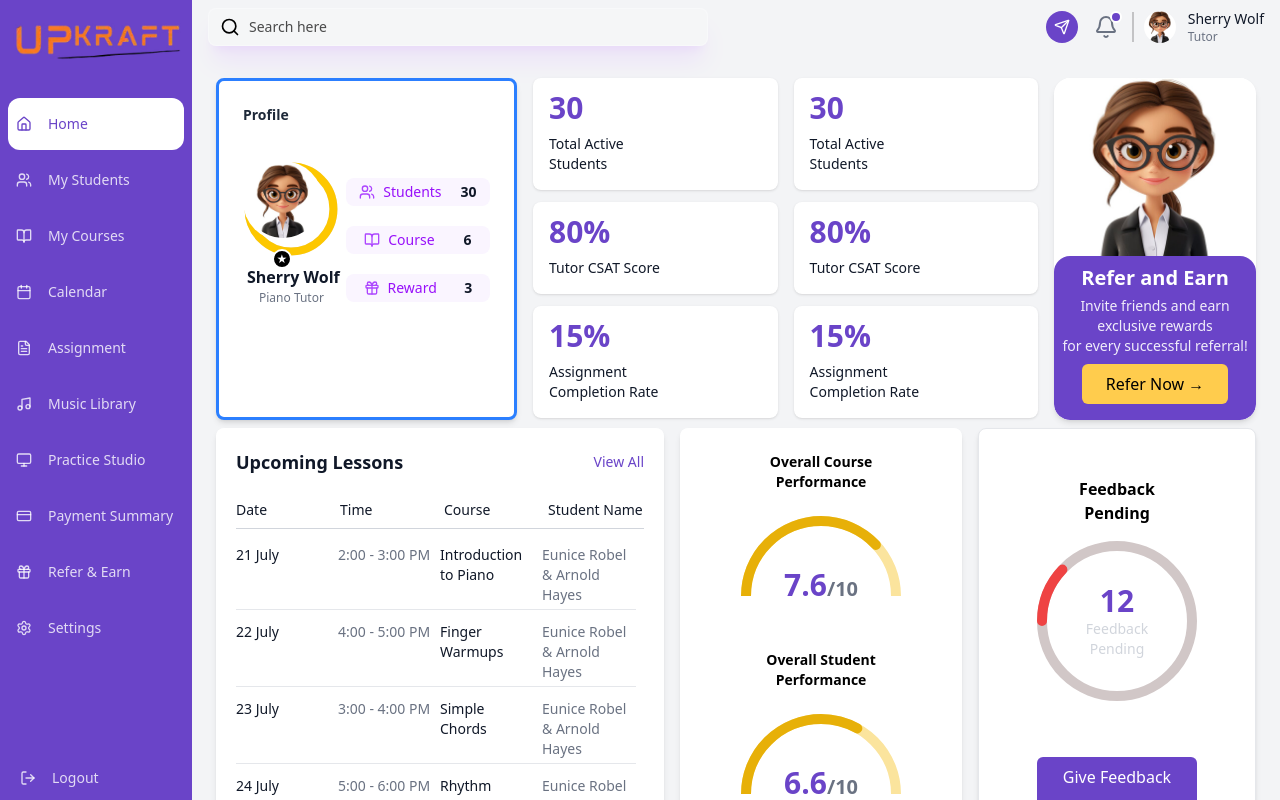
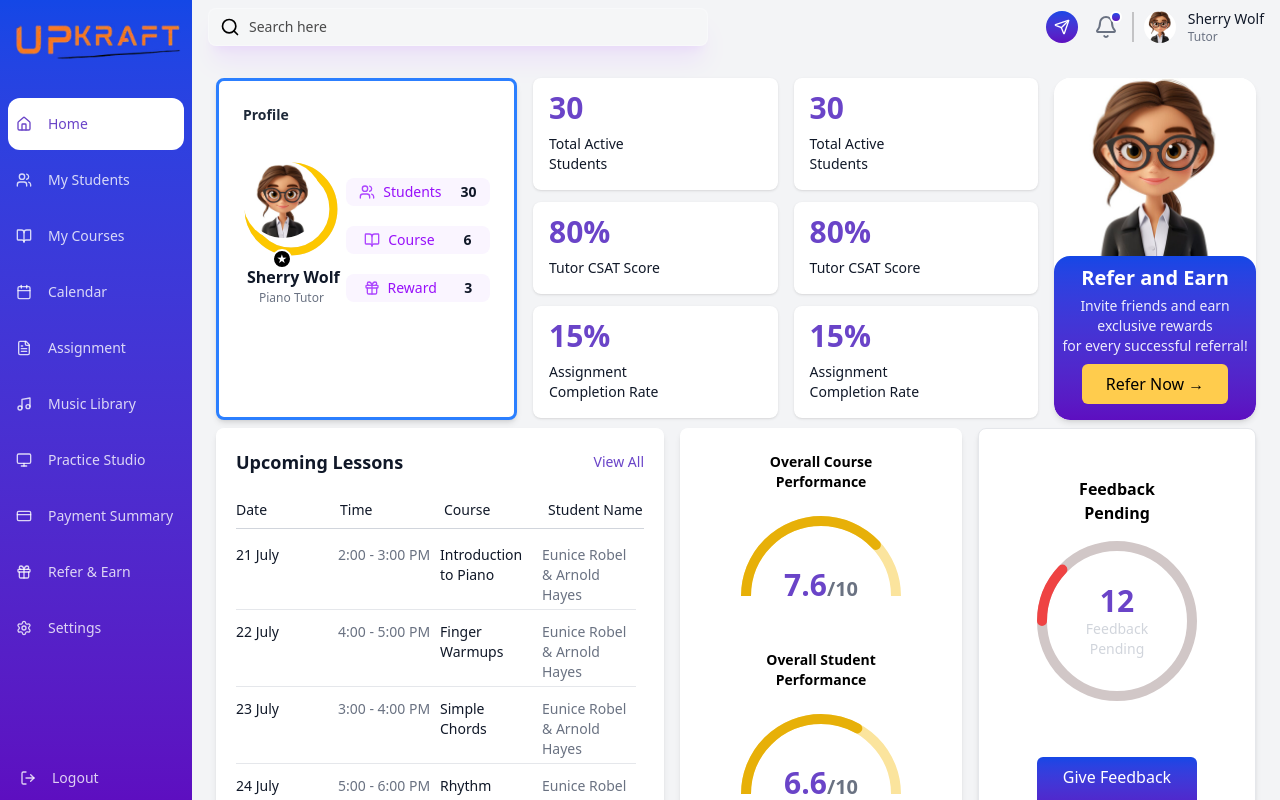
Before and after one commit to Uttampratapsingh/assignment-upkraft, a React (Vite) app: page / in a window 1280 px wide. Built offline with nearby package versions, Linux system fonts and the light colour scheme.

Commit message:
Added gredient color for background

```diff
--- a/src/components/FeedbackCard.jsx
+++ b/src/components/FeedbackCard.jsx
@@ -66,7 +66,7 @@ const FeedbackCard = () => {
         <div className="flex justify-center mb-4">
           <CircularProgress value={1.2} color="hsl(0 84% 60%)" />
         </div>
-        <button className="bg-[#6a44c8] text-white font-medium px-4 py-2 rounded-md transition mt-10">Give Feedback →</button>
+        <button className="bg-gradient-to-t from-violet-800 to-blue-700 text-white font-medium px-4 py-2 rounded-md transition mt-10">Give Feedback →</button>
       </div>
     </div>
   );
--- a/src/components/Header.jsx
+++ b/src/components/Header.jsx
@@ -23,14 +23,14 @@ const Header = () => {
       {/* Right side icons and profile */}
       <div className="flex items-center space-x-4">
 
-       <div className="rounded-full bg-[#6a44c8] p-2 flex items-center justify-center">
+       <div className="rounded-full bg-gradient-to-t from-violet-800 to-blue-700 p-2 flex items-center justify-center">
           <Send className="h-4 w-4 text-white cursor-pointer" />
         </div>
 
         <div className="relative">
           <Bell className="h-6 w-6 text-gray-500 hover:text-gray-800 cursor-pointer transition-colors" />
           {/* Notification Dot */}
-          <div className="absolute -top-1 -right-1 w-3 h-3 bg-[#6a44c8] rounded-full border-2 border-white"></div>
+          <div className="absolute -top-1 -right-1 w-3 h-3 bg-gradient-to-t from-violet-800 to-blue-700 rounded-full border-2 border-white"></div>
         </div>
 
         <div className="w-[30px] border border-black/20 rotate-90 -mx-4"></div>
--- a/src/components/ReferCard.jsx
+++ b/src/components/ReferCard.jsx
@@ -11,7 +11,7 @@ const ReferCard = () => {
       </div>
 
       {/* Purple card section */}
-      <div className="bg-[#6a44c8] text-center rounded-2xl text-white pt-2">
+      <div className="bg-gradient-to-t from-violet-800 to-blue-700 text-center rounded-2xl text-white pt-2">
         <h3 className="text-xl font-bold mb-1">Refer and Earn</h3>
         <p className="text-white/90 text-sm mb-2">
           Invite friends and earn exclusive rewards <br /> for every successful referral!
--- a/src/components/Sidebar.jsx
+++ b/src/components/Sidebar.jsx
@@ -30,7 +30,7 @@ const sidebarItems = [
 
 const Sidebar = () => {
   return (
-    <div className="w-48 h-screen bg-[#6a44c8] text-white flex flex-col font-sans">
+    <div className="w-48 h-screen bg-gradient-to-t from-violet-800 to-blue-700 text-white flex flex-col font-sans">
 
       {/* Logo */}
       <div className="mb-6 flex justify-center">
```
